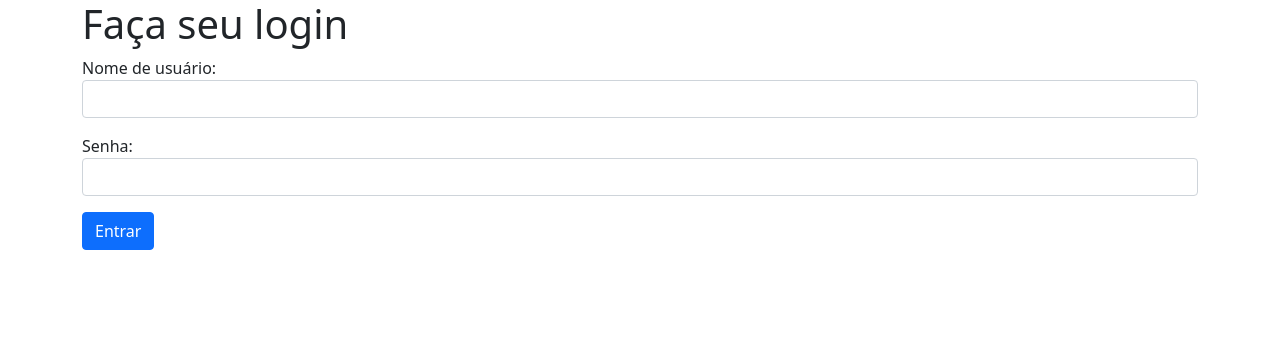
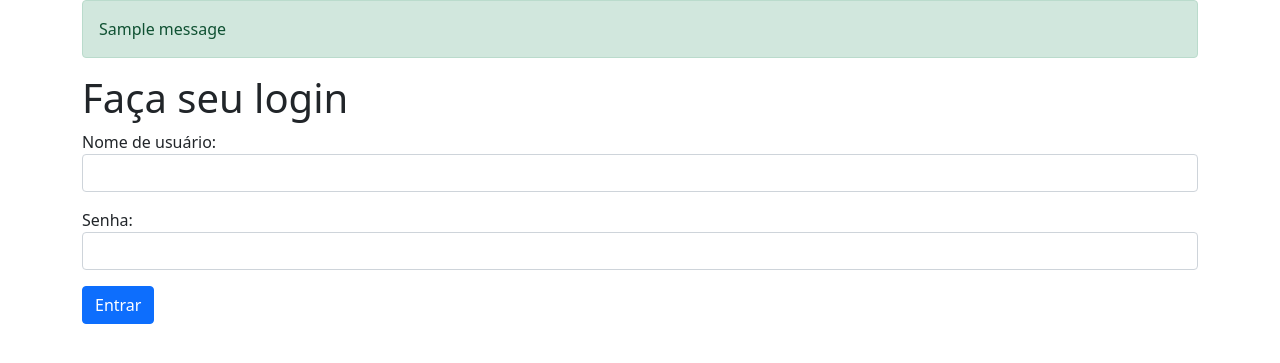
Before and after one commit to brdoliveira/jogoteca-flask, a Flask app: page /login in a window 1280 px wide. Shown: the top 363 px of the page. Run offline with Flask 3, Linux system fonts and the light colour scheme; one stand-in notice (Sample message) is shown; some libraries are stand-ins or nearby versions.

Commit message:
FEAT(login): Adicionando bloco de mensagem

```diff
--- a/templates/login.html
+++ b/templates/login.html
@@ -8,9 +8,20 @@
   </head>
   <body>
     <div class="container">
+
+        {% with messages = get_flashed_messages() %}
+            {% if messages %}
+                <ul id="messages" class="list-unstyled">
+                {% for message in messages %}
+                    <li class="alert alert-success">{{ message }}</li>
+                {% endfor %}
+                </ul>
+            {% endif %}
+        {% endwith %}
+
         <h1>Faça seu login</h1>
-        <form method="POST" action="{{url_for('autenticar')}}">
-            <input type="hidden" name="proxima" value="{{ proxima }}">
+        <form method="POST" action="{{ url_for('autenticar') }}">
+            <input type="hidden" name="proxima" value="{{ proxima or url_for('index') }}">
             <p><label>Nome de usuário:</label> <input class="form-control" type="text" name="usuario" required></p>
             <p><label>Senha:</label> <input class="form-control" type="password" name="senha" required></p>
             <p><button class="btn btn-primary" type="submit">Entrar</button></p>
```
